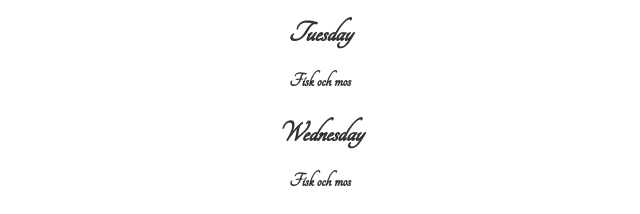
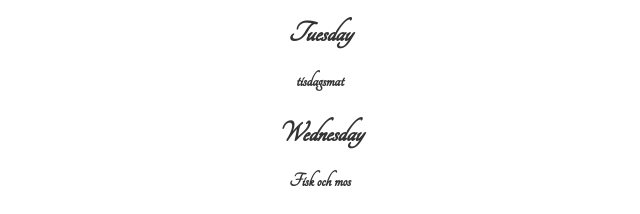
Before and after one commit to macos11/macos11.github.io, a plain HTML site: page index.html in a window 1280 px wide. Shown: the part 521-735 px from the top of the page, 320-960 px from the left. Drawn offline with Linux system fonts and the light colour scheme; a web font is replaced by a local one.

Commit message:
Update index.html

```diff
--- a/index.html
+++ b/index.html
@@ -66,7 +66,7 @@
       <h2>Fisk och mos</h2>
 
       <h1>Tuesday</h1>
-      <h2>Fisk och mos</h2>
+      <h2>tisdagsmat</h2>
 
       <h1>Wednesday</h1>
       <h2>Fisk och mos</h2>
```
